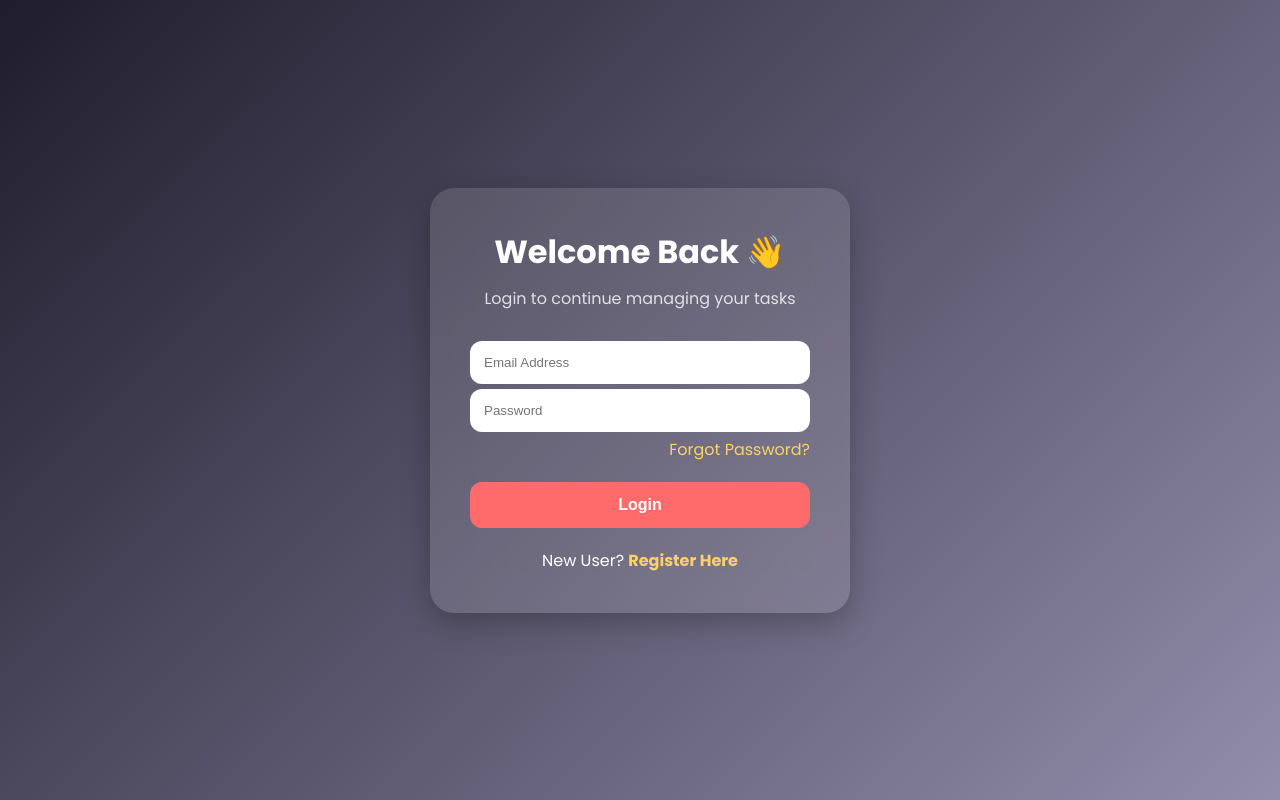
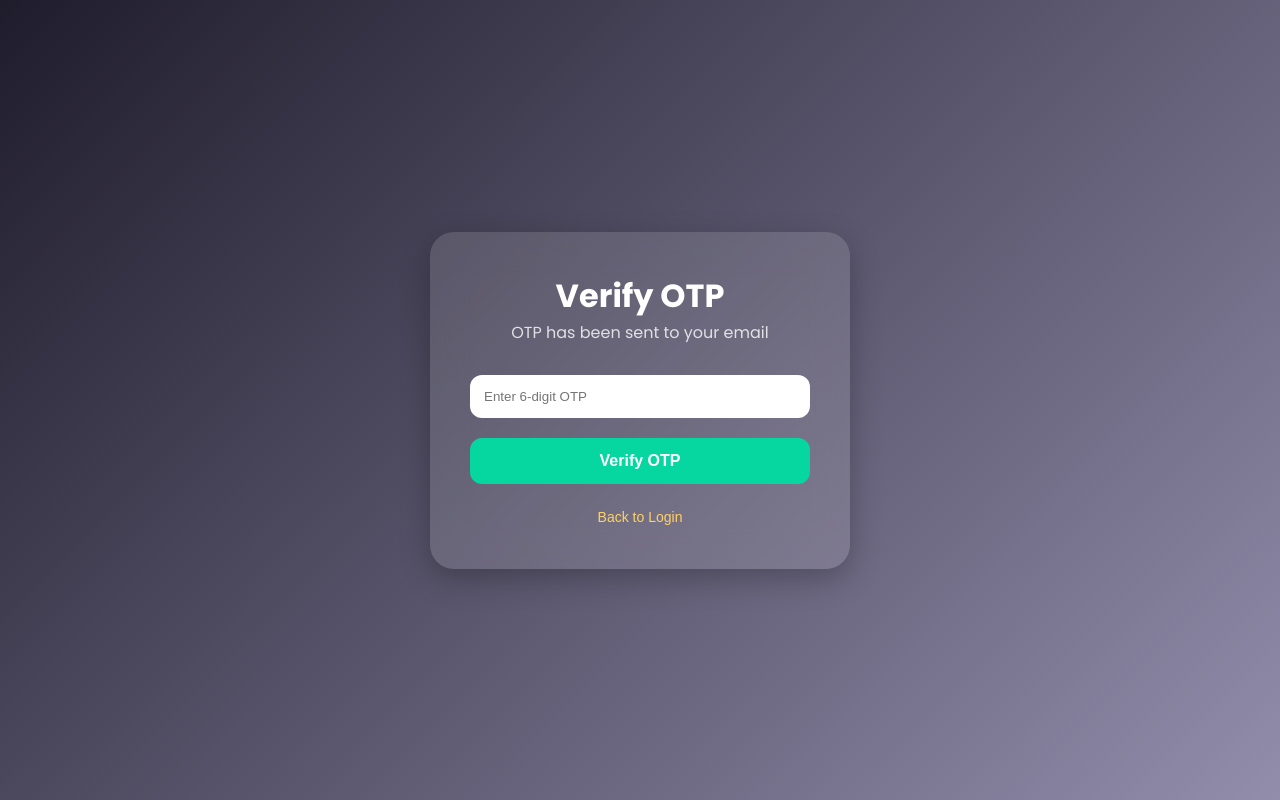
Before and after one commit to prajakta-gaikwad04/ConsistIQ_Frontend, a React app: page /verify-otp in a window 1280 px wide. Before the commit this address led to /. Built offline with nearby package versions, Linux system fonts and the light colour scheme; the HTML template or start-up script is replaced by a standard one.

Commit message:
Loginpage updation

```diff
--- a/src/App.jsx
+++ b/src/App.jsx
@@ -10,7 +10,7 @@ import Login from "./pages/Login";
 import Register from "./pages/Register";
 import ForgotPassword from "./pages/ForgotPassword";
 import ResetPassword from "./pages/ResetPassword";
-
+import VerifyOtp from "./pages/VerifyOtp";
 import Dashboard from "./pages/Dashboard";
 import Tasks from "./pages/Tasks";
 import CreateTask from "./pages/CreateTask";
@@ -59,7 +59,7 @@ function App() {
         <Route path="/register" element={<Register />} />
         <Route path="/forgot-password" element={<ForgotPassword />} />
         <Route path="/reset-password" element={<ResetPassword />} />
-
+<Route path="/verify-otp" element={<VerifyOtp />} />
         {/* User Protected Routes */}
 
         <Route
--- a/src/pages/Login.jsx
+++ b/src/pages/Login.jsx
@@ -1,17 +1,14 @@
 import React, { useState } from "react";
-import axios from "axios";
 import { Link, useNavigate } from "react-router-dom";
-import { loginUser, verifyOtp } from "../services/authService";
+import { loginUser } from "../services/authService";
 const Login = () => {
      const navigate = useNavigate();
-
+const [loading, setLoading] = useState(false);
     const [loginData, setLoginData] = useState({
         email: "",
         password: ""
     });
 const [errors, setErrors] = useState({});
-    const [otp, setOtp] = useState("");
-const [showOtp, setShowOtp] = useState(false);
 
     const handleChange = (e) => {
         setLoginData({
@@ -49,75 +46,37 @@ const validateLogin = () => {
         return;
     }
 
+    setLoading(true);
+
     try {
-
         const response = await loginUser(loginData);
 
         if (response.data === "OTP Sent Successfully") {
+            navigate("/verify-otp", {
+                state: {
+                    email: loginData.email
+                }
+            });
 
-            alert("OTP Sent to your Email");
-            setShowOtp(true);
             return;
         }
 
+        alert(response.data);
+
     } catch (error) {
+        console.log(error);
 
-        console.log(error);
-        alert("Login Failed");
+        const message =
+            error.response?.data ||
+            "Login Failed";
+
+        alert(message);
+
+    } finally {
+        setLoading(false);
     }
 };
 
-  const handleVerifyOtp = async () => {
-
-    if (!otp.trim()) {
-        alert("Please enter OTP");
-        return;
-    }
-
-    if (!/^\d{6}$/.test(otp.trim())) {
-        alert("OTP must be 6 digits");
-        return;
-    }
-
-    try {
-
-        console.log({
-            email: loginData.email,
-            otp: otp.trim()
-        });
-
-        const response = await verifyOtp({
-            email: loginData.email,
-            otp: otp.trim()
-        });
-
-        console.log("Verify OTP Response:", response.data);
-
-        // Save authentication data
-        localStorage.setItem("token", response.data.accessToken);
-        localStorage.setItem("refreshToken", response.data.refreshToken);
-        localStorage.setItem("role", response.data.role);
-        localStorage.setItem("userEmail", loginData.email);
-
-        // Redirect based on role
-        if (response.data.role === "ROLE_ADMIN") {
-            navigate("/admin", { replace: true });
-        } else {
-            navigate("/dashboard", { replace: true });
-        }
-
-    } catch (error) {
-    console.error("OTP Verification Error:", error);
-
-    const message =
-        error.response?.data?.message ||
-        error.response?.data ||
-        "Invalid OTP. Please try again.";
-
-    alert(message);
-
-    }
-};
   return (
   <div
     style={{
@@ -237,41 +196,9 @@ const validateLogin = () => {
   </Link>
 </p>
 
-{showOtp && (
-  <>
-    <input
-      type="text"
-      placeholder="Enter OTP"
-      value={otp}
-      onChange={(e) => setOtp(e.target.value)}
-      style={{
-        width: "100%",
-        padding: "14px",
-        marginBottom: "5px",
-        borderRadius: "12px",
-        border: "none",
-        outline: "none"
-      }}
-    />
-
-    {errors.otp && (
-      <p
-        style={{
-          color: "#ff4d4f",
-          fontSize: "13px",
-          marginBottom: "15px",
-          marginTop: "5px"
-        }}
-      >
-        {errors.otp}
-      </p>
-    )}
-  </>
-)}
-   {!showOtp ? (
-
 <button
     type="submit"
+     disabled={loading}
     style={{
         width: "100%",
         padding: "14px",
@@ -284,30 +211,8 @@ const validateLogin = () => {
         cursor: "pointer"
     }}
 >
-    Login
+    {loading ? "Sending OTP..." : "Login"}
 </button>
-
-) : (
-
-  <button
-    type="button"
-    onClick={handleVerifyOtp}
-    style={{
-      width: "100%",
-      padding: "14px",
-      border: "none",
-      borderRadius: "12px",
-      background: "#06d6a0",
-      color: "#fff",
-      fontSize: "16px",
-      fontWeight: "bold",
-      cursor: "pointer"
-    }}
-  >
-    Verify OTP
-  </button>
-
-)}
 
         <p
           style={{
--- /dev/null
+++ b/src/pages/VerifyOtp.jsx
@@ -0,0 +1,161 @@
+import React, { useState } from "react";
+import { useLocation, useNavigate } from "react-router-dom";
+import { verifyOtp } from "../services/authService";
+
+const VerifyOtp = () => {
+    const navigate = useNavigate();
+    const location = useLocation();
+
+    const email = location.state?.email || "";
+    const [otp, setOtp] = useState("");
+
+    const handleVerifyOtp = async () => {
+        if (!otp.trim()) {
+            alert("Please enter OTP");
+            return;
+        }
+
+        if (!/^\d{6}$/.test(otp.trim())) {
+            alert("OTP must be 6 digits");
+            return;
+        }
+
+        try {
+            const response = await verifyOtp({
+                email: email,
+                otp: otp.trim()
+            });
+
+            console.log("Verify OTP Response:", response.data);
+
+            localStorage.setItem("token", response.data.accessToken);
+            localStorage.setItem("refreshToken", response.data.refreshToken);
+            localStorage.setItem("role", response.data.role);
+            localStorage.setItem("userEmail", email);
+
+            if (response.data.role === "ROLE_ADMIN") {
+                navigate("/admin", { replace: true });
+            } else {
+                navigate("/dashboard", { replace: true });
+            }
+
+        } catch (error) {
+            console.error("OTP Verification Error:", error);
+
+            const message =
+                error.response?.data?.message ||
+                error.response?.data ||
+                "Invalid OTP. Please try again.";
+
+            alert(message);
+        }
+    };
+
+    return (
+        <div
+            style={{
+                minHeight: "100vh",
+                display: "flex",
+                justifyContent: "center",
+                alignItems: "center",
+                background:
+                    "linear-gradient(135deg, #1f1c2c 0%, #928dab 100%)",
+                padding: "20px"
+            }}
+        >
+            <div
+                style={{
+                    width: "100%",
+                    maxWidth: "420px",
+                    background: "rgba(255,255,255,0.12)",
+                    backdropFilter: "blur(18px)",
+                    borderRadius: "24px",
+                    padding: "40px",
+                    boxShadow: "0 10px 30px rgba(0,0,0,0.25)",
+                    color: "#fff"
+                }}
+            >
+                <h1 style={{ textAlign: "center" }}>
+                    Verify OTP
+                </h1>
+
+                <p
+                    style={{
+                        textAlign: "center",
+                        opacity: 0.8,
+                        marginBottom: "30px"
+                    }}
+                >
+                    OTP has been sent to your email
+                </p>
+
+                <p
+                    style={{
+                        textAlign: "center",
+                        marginBottom: "20px"
+                    }}
+                >
+                    {email}
+                </p>
+
+                <input
+                    type="text"
+                    placeholder="Enter 6-digit OTP"
+                    value={otp}
+                    onChange={(e) => setOtp(e.target.value)}
+                    maxLength={6}
+                    style={{
+                        width: "100%",
+                        padding: "14px",
+                        marginBottom: "20px",
+                        borderRadius: "12px",
+                        border: "none",
+                        outline: "none",
+                        boxSizing: "border-box"
+                    }}
+                />
+
+                <button
+                    type="button"
+                    onClick={handleVerifyOtp}
+                    style={{
+                        width: "100%",
+                        padding: "14px",
+                        border: "none",
+                        borderRadius: "12px",
+                        background: "#06d6a0",
+                        color: "#fff",
+                        fontSize: "16px",
+                        fontWeight: "bold",
+                        cursor: "pointer"
+                    }}
+                >
+                    Verify OTP
+                </button>
+
+                <p
+                    style={{
+                        textAlign: "center",
+                        marginTop: "20px"
+                    }}
+                >
+                    <button
+                        type="button"
+                        onClick={() => navigate("/login")}
+                        style={{
+                            background: "none",
+                            border: "none",
+                            color: "#ffd166",
+                            cursor: "pointer",
+                            fontSize: "14px"
+                        }}
+                    >
+                        Back to Login
+                    </button>
+                </p>
+            </div>
+        </div>
+    );
+};
+
+export default VerifyOtp;
```
Lines whose indentation alone changed are shown as unchanged.
